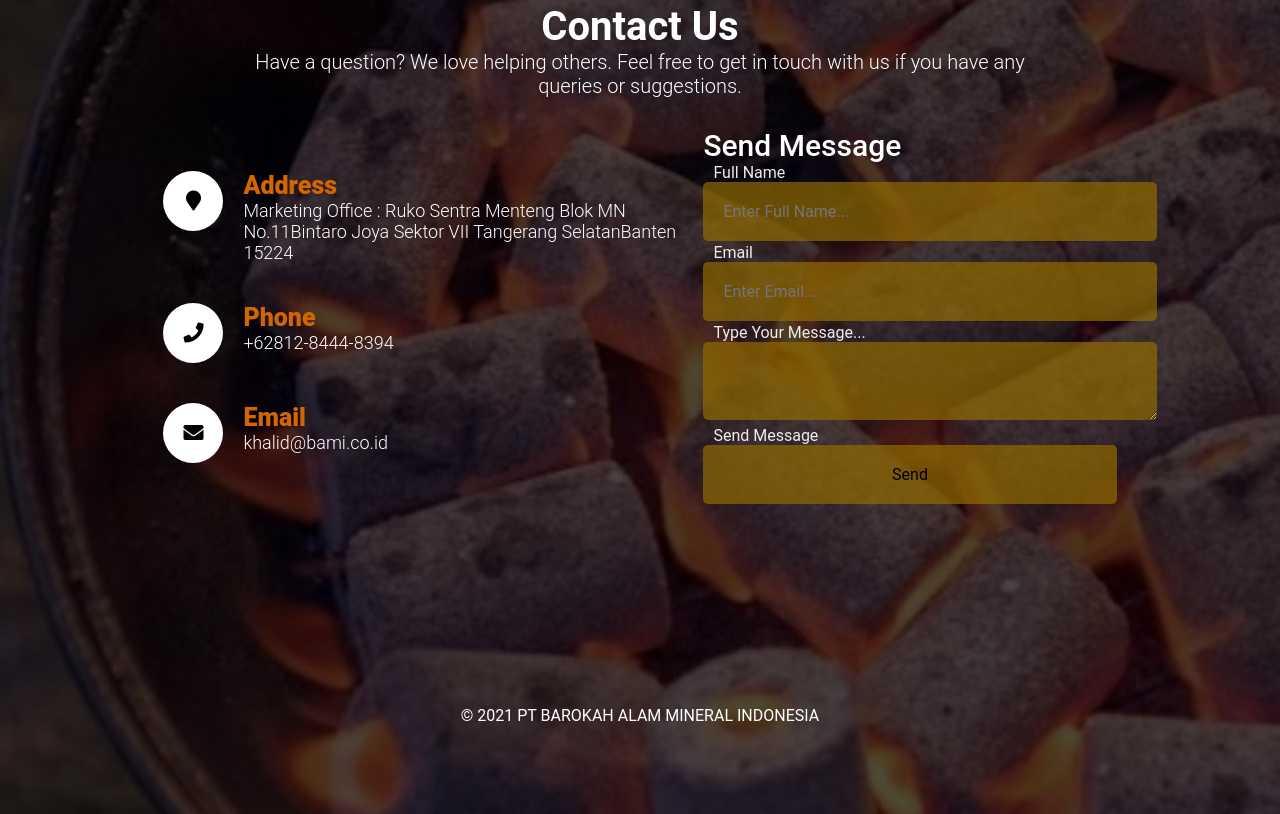
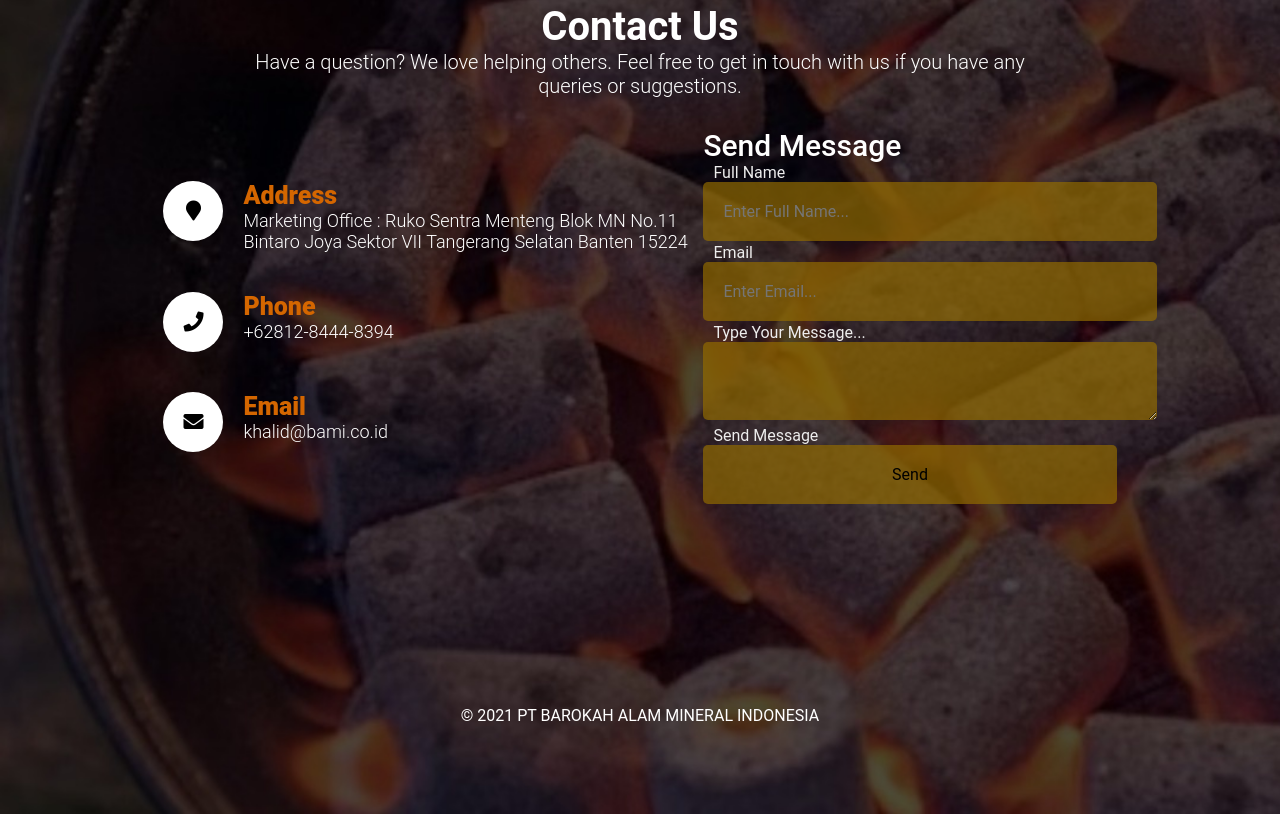
Before and after one commit to BangHer99/bamni-java-charcoal, a plain HTML site: page index.html in a window 1280 px wide. Shown: the part 4574-5388 px from the top of the page. Drawn offline with Linux system fonts and the light colour scheme.

Commit message:
Update index.html

```diff
--- a/index.html
+++ b/index.html
@@ -279,7 +279,7 @@
                 </div>
                 <div class="text">
                     <h3>Address</h3>
-                    <p><a href="https://maps.app.goo.gl/4wW73CQ1NqBWmDi66" target="_blank">Marketing Office : Ruko Sentra Menteng Blok MN No.11Bintaro Joya Sektor VII Tangerang SelatanBanten 15224</p></a>
+                    <p><a href="https://maps.app.goo.gl/4wW73CQ1NqBWmDi66" target="_blank">Marketing Office : Ruko Sentra Menteng Blok MN No.11 Bintaro Joya Sektor VII Tangerang Selatan Banten 15224</p></a>
                 </div>
             </div>
             <div class="box">
```
